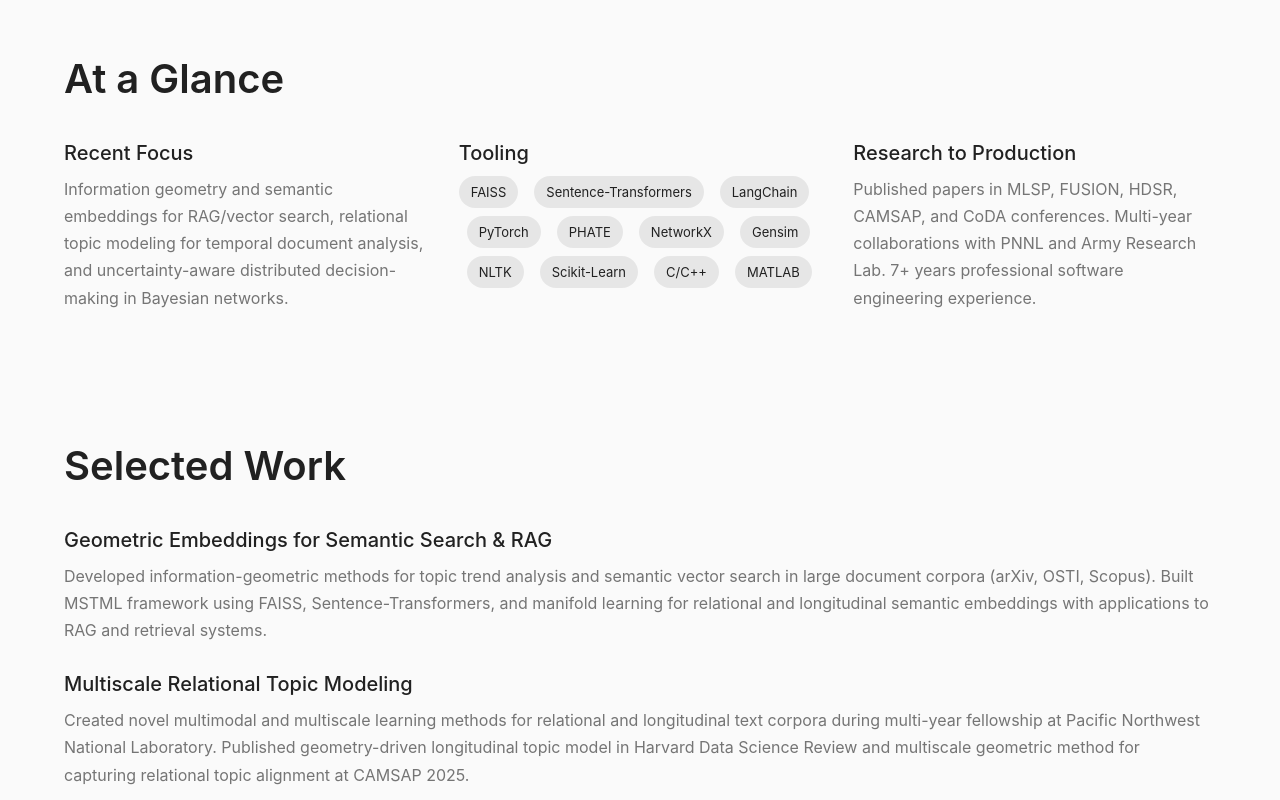
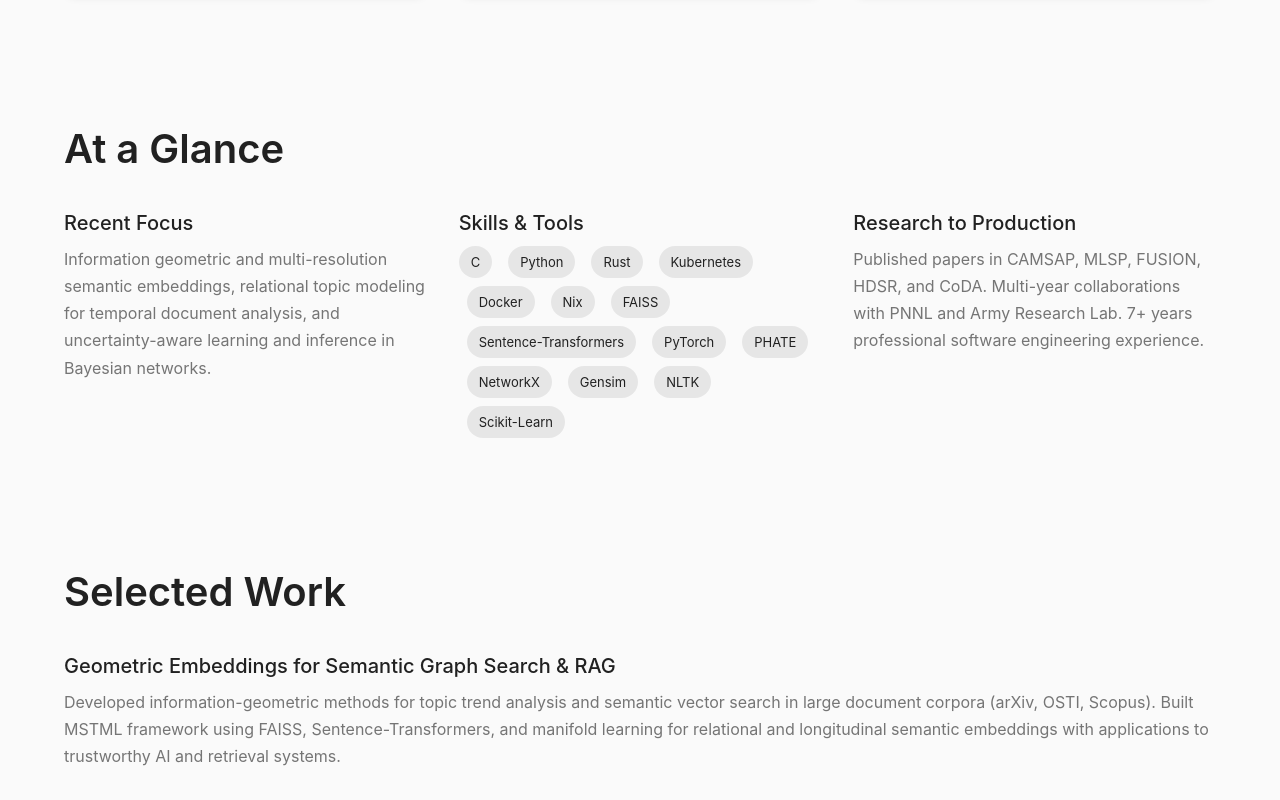
Before and after one commit to ConradHougen/conradhougen.github.io, a Next.js app: page / in a window 1280 px wide. Shown: the part 1200-2000 px from the top of the page. Built offline with nearby package versions, Linux system fonts and the light colour scheme; what @mui/material-nextjs would draw is missing.

Commit message:
Major changes to Home page

```diff
--- a/src/app/page.tsx
+++ b/src/app/page.tsx
@@ -113,7 +113,7 @@ export default function Home() {
                   Research to Production
                 </Typography>
                 <Typography variant="body2" color="text.secondary" paragraph>
-                  Published research in top conferences (MLSP, FUSION, HDSR, CAMSAP). Multi-year national lab collaborations (PNNL, ARL). Production modem software at Qualcomm for 4G/5G.
+                  Multiple peer-reviewed articles published in competitive ML and signal processing venues (IEEE CAMSAP, IEEE MLSP, IEEE FUSION, Harvard Data Science Review Journal) with significant additional research presentations (ETI Workshops, CoDA, TADA, SIAM CSE). Multi-year national lab fellowships and internships (ETI, PNNL, ARL). Production software development for Anduril Lattice and Qualcomm Snapdragon.
                 </Typography>
                 <Button component={Link} href="/contact" variant="outlined" size="small" endIcon={<ArrowForwardIcon />}>
                   Work Together
@@ -136,25 +136,28 @@ export default function Home() {
                 Recent Focus
               </Typography>
               <Typography variant="body1" color="text.secondary">
-                Information geometry and semantic embeddings for RAG/vector search, relational topic modeling for temporal document analysis, and uncertainty-aware distributed decision-making in Bayesian networks.
+                Information geometric and multi-resolution semantic embeddings, relational topic modeling for temporal document analysis, and uncertainty-aware learning and inference in Bayesian networks.
               </Typography>
             </Grid>
             <Grid item xs={12} md={4}>
               <Typography variant="h6" gutterBottom>
-                Tooling
+                Skills & Tools
               </Typography>
               <Stack direction="row" spacing={1} flexWrap="wrap" sx={{ gap: 1 }}>
+                <Chip label="C" />
+                <Chip label="Python" />
+                <Chip label="Rust" />
+                <Chip label="Kubernetes" />
+                <Chip label="Docker" />
+                <Chip label="Nix" />
                 <Chip label="FAISS" />
                 <Chip label="Sentence-Transformers" />
-                <Chip label="LangChain" />
                 <Chip label="PyTorch" />
                 <Chip label="PHATE" />
                 <Chip label="NetworkX" />
                 <Chip label="Gensim" />
                 <Chip label="NLTK" />
                 <Chip label="Scikit-Learn" />
-                <Chip label="C/C++" />
-                <Chip label="MATLAB" />
               </Stack>
             </Grid>
             <Grid item xs={12} md={4}>
@@ -162,7 +165,7 @@ export default function Home() {
                 Research to Production
               </Typography>
               <Typography variant="body1" color="text.secondary">
-                Published papers in MLSP, FUSION, HDSR, CAMSAP, and CoDA conferences. Multi-year collaborations with PNNL and Army Research Lab. 7+ years professional software engineering experience.
+                Published papers in CAMSAP, MLSP, FUSION, HDSR, and CoDA. Multi-year collaborations with PNNL and Army Research Lab. 7+ years professional software engineering experience.
               </Typography>
             </Grid>
           </Grid>
@@ -177,10 +180,10 @@ export default function Home() {
         <Stack spacing={3}>
           <Box>
             <Typography variant="h6" gutterBottom>
-              Geometric Embeddings for Semantic Search & RAG
+              Geometric Embeddings for Semantic Graph Search & RAG
             </Typography>
             <Typography variant="body1" color="text.secondary">
-              Developed information-geometric methods for topic trend analysis and semantic vector search in large document corpora (arXiv, OSTI, Scopus). Built MSTML framework using FAISS, Sentence-Transformers, and manifold learning for relational and longitudinal semantic embeddings with applications to RAG and retrieval systems.
+              Developed information-geometric methods for topic trend analysis and semantic vector search in large document corpora (arXiv, OSTI, Scopus). Built MSTML framework using FAISS, Sentence-Transformers, and manifold learning for relational and longitudinal semantic embeddings with applications to trustworthy AI and retrieval systems.
             </Typography>
           </Box>
           <Box>
```
